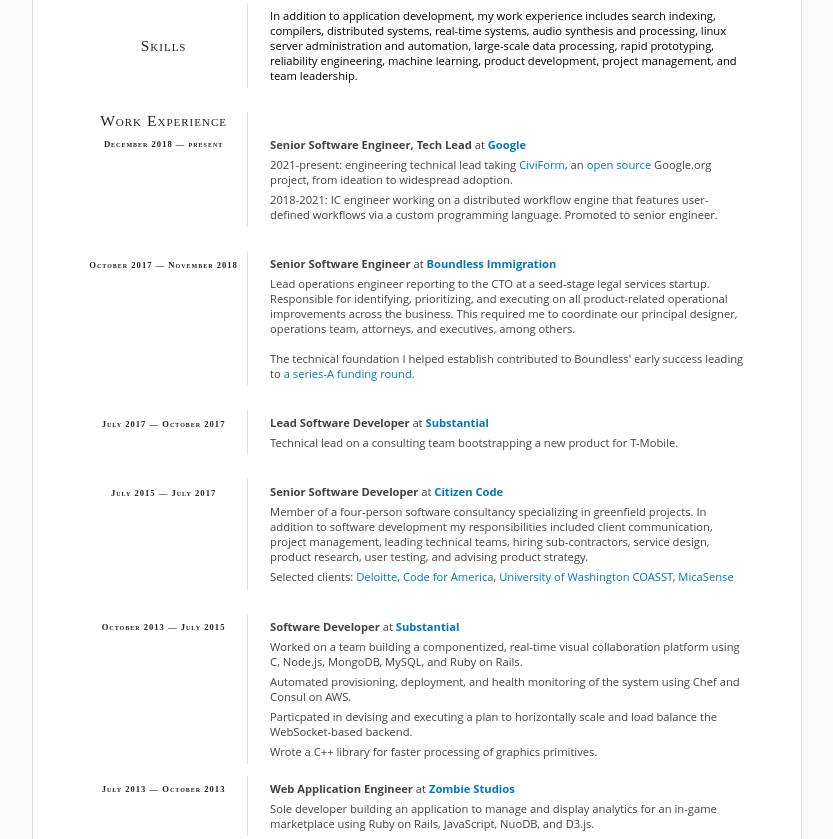
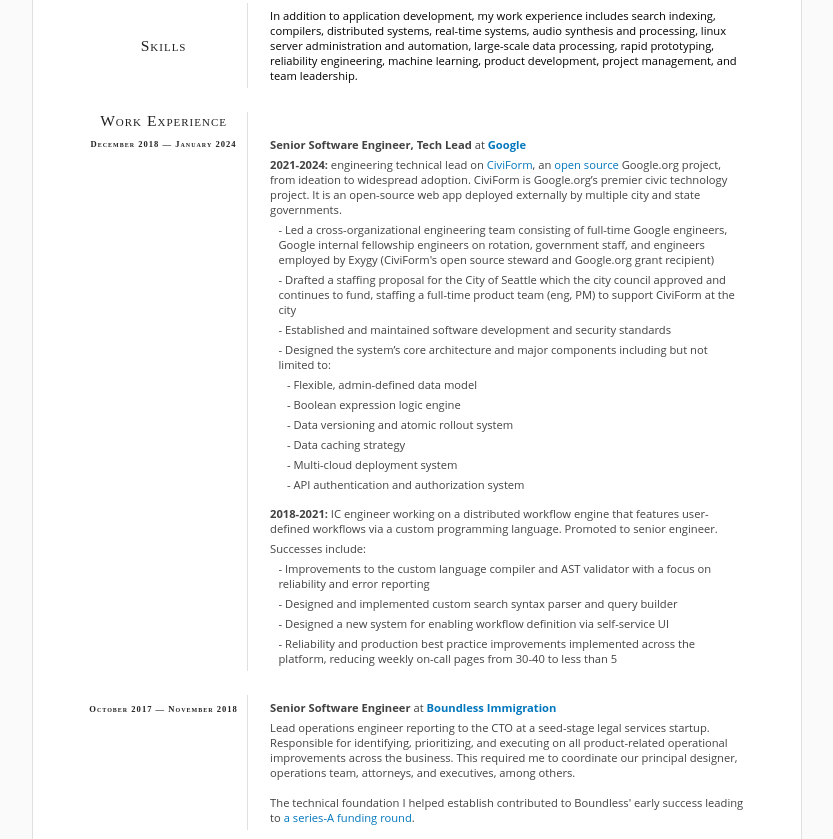
Before and after one commit to bion/personal-site, a plain HTML site: page public/Bion_Johnson_Resume.html in a window 1280 px wide. Shown: the part 410-1249 px from the top of the page, without its empty margins (223-1056 px from the left). Drawn offline with Linux system fonts and the light colour scheme.

Commit message:
Update resume

```diff
--- a/public/Bion_Johnson_Resume.html
+++ b/public/Bion_Johnson_Resume.html
@@ -251,6 +251,22 @@
        padding-top: .75em;
      }
 
+     .pad-top-1 {
+       padding-top: .75em;
+     }
+
+     .pad-left-1 {
+         padding-left: 0.75em;
+     }
+
+     .pad-left-2 {
+         padding-left: 1.5em;
+     }
+
+     .font-bold {
+         font-weight: bold;
+     }
+
      section.content.education-content > div > div.content-cat {
        vertical-align: top;
      }
@@ -456,15 +472,32 @@
             <div class="row">
               <div class="content-cat big-text">
                 Work Experience
-                <p>December 2018 &mdash; present</p>
+                <p>December 2018 &mdash; January 2024</p>
               </div>
 
               <div class="content-text work-listing education-listing">
                 <p style="margin-top:2.2em;"> <strong>Senior Software Engineer, Tech Lead</strong> at <strong><a href="http://www.google.com/" target="_blank">Google</a></strong> </p>
 
-                <p>2021-present: engineering technical lead taking <a href="https://civiform.us" target="_blank">CiviForm</a>, an <a href="https://github.com/civiform/civiform" target="_blank">open source</a> Google.org project, from ideation to widespread adoption.</p>
+                <p class=><span class="font-bold">2021-2024:</span> engineering technical lead on <a href="https://civiform.us" target="_blank">CiviForm</a>, an <a href="https://github.com/civiform/civiform" target="_blank">open source</a> Google.org project, from ideation to widespread adoption. CiviForm is Google.org’s premier civic technology project. It is an open-source web app deployed externally by multiple city and state governments.</p>
 
-                <p>2018-2021: IC engineer working on a distributed workflow engine that features user-defined workflows via a custom programming language. Promoted to senior engineer.</p>
+                <p class="pad-left-1">- Led a cross-organizational engineering team consisting of full-time Google engineers, Google internal fellowship engineers on rotation, government staff, and engineers employed by Exygy (CiviForm's open source steward and Google.org grant recipient)</p>
+                <p class="pad-left-1">- Drafted a staffing proposal for the City of Seattle which the city council approved and continues to fund, staffing a full-time product team (eng, PM) to support CiviForm at the city</p>
+                <p class="pad-left-1">- Established and maintained software development and security standards</p>
+                <p class="pad-left-1">- Designed the system’s core architecture and major components including but not limited to:</p>
+                <p class="pad-left-2">- Flexible, admin-defined data model</p>
+                <p class="pad-left-2">- Boolean expression logic engine</p>
+                <p class="pad-left-2">- Data versioning and atomic rollout system</p>
+                <p class="pad-left-2">- Data caching strategy</p>
+                <p class="pad-left-2">- Multi-cloud deployment system</p>
+                <p class="pad-left-2">- API authentication and authorization system</p>
+
+                <p class="pad-top-1"><span class="font-bold">2018-2021:</span> IC engineer working on a distributed workflow engine that features user-defined workflows via a custom programming language. Promoted to senior engineer.</p>
+                <p>Successes include:</p>
+                <p class="pad-left-1"></p>
+                <p class="pad-left-1">- Improvements to the custom language compiler and AST validator with a focus on reliability and error reporting</p>
+                <p class="pad-left-1">- Designed and implemented custom search syntax parser and query builder</p>
+                <p class="pad-left-1">- Designed a new system for enabling workflow definition via self-service UI</p>
+                <p class="pad-left-1">- Reliability and production best practice improvements implemented across the platform, reducing weekly on-call pages from 30-40 to less than 5</p>
               </div>
             </div>
           </section>
@@ -638,7 +671,7 @@
               </div>
 
               <div class="content-text work-listing education-listing">
-                <p><strong>Tech lead</strong> at <strong><a href="https://masksfordocs.com/" target="_blank">Masks For Docs</a></strong> </p>
+                  <p><strong>Tech lead</strong> at <strong><a href="https://www.linkedin.com/company/masks-for-docs/" target="_blank">Masks For Docs</a></strong> </p>
 
                 <p> Masks For Docs is a non-profit dedicated to getting personal protective equipment to front-line workers. It has over 100 chapters worldwide. I volunteer coordinating a tech team to help scale the organization's logistical operations. I also make individual contributions as I have time. </p>
               </div>
@@ -694,7 +727,7 @@
               </div>
 
               <div class="content-text work-listing education-listing">
-                <p class="heading"><a href="http://worldwide.harvard.edu/links/wide-world" target="_blank">WIDE World at the Harvard Graduate School of Education</a></p>
+                  <p class="heading"><a href="https://www.gse.harvard.edu/ideas/news/05/10/wide-world-honored-us-distance-learning-association" target="_blank">WIDE World at the Harvard Graduate School of Education</a></p>
                 <p class="highlight"> <i>Teaching for Understanding 1 Certificate</i> </p>
               </div>
             </div>
@@ -745,9 +778,8 @@
               </div>
 
               <div class="content-text skills-listing">
-                <p> <span class="name"> <strong> Digital sound </strong> </span> synthesis and processing in <a href="https://github.com/bion/ko" target="_blank">Clojure</a> and <a href="https://github.com/bion/frankendank" target="_blank">SuperCollider</a> </p>
-
-                <p> <span class="name"> <strong> Outdoor activities </strong> </span> such as climbing, backpacking, and alpinism </p>
+                <p> <span class="name"> <strong> Digital sound </strong> </span> synthesis and processing in <a href="https://github.com/bion/ko" target="_blank">Clojure</a> and <a href="https://github.com/bion/frankendank" target="_blank">SuperCollider</a></p>
+                <p> <span class="name"> <strong> Outdoor activities </strong> </span> such as backpacking and alpinism </p>
                 <p> <span class="name"> <strong> Language </strong> </span> learning and <a href="https://github.com/bion/translations" target="_blank">translating</a> </p>
                 <p> <span class="name"> <strong> Contributing </strong> </span> to efforts related to sustainability, environmental stewardship, and tech inclusivity </p>
                 <p> <span class="name"> <strong> Cooking </strong> and eating </span> </p>
```
